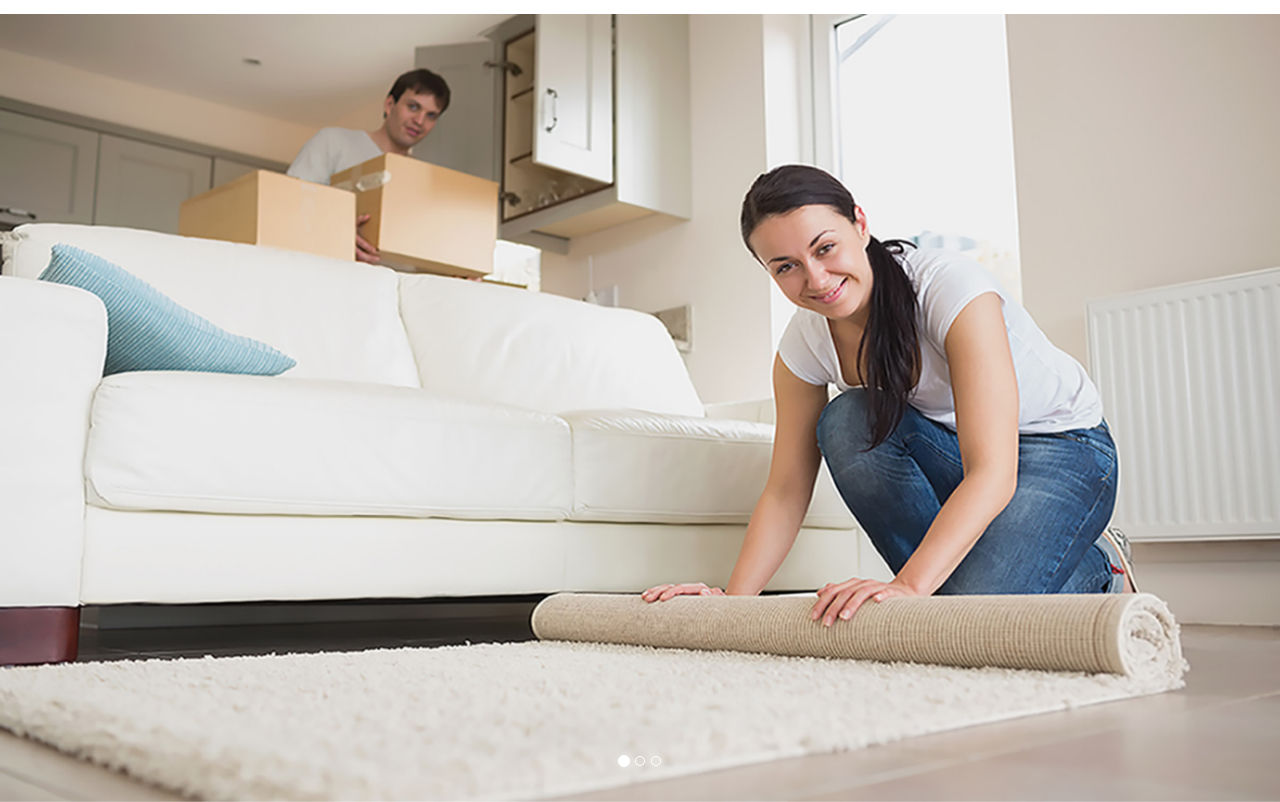
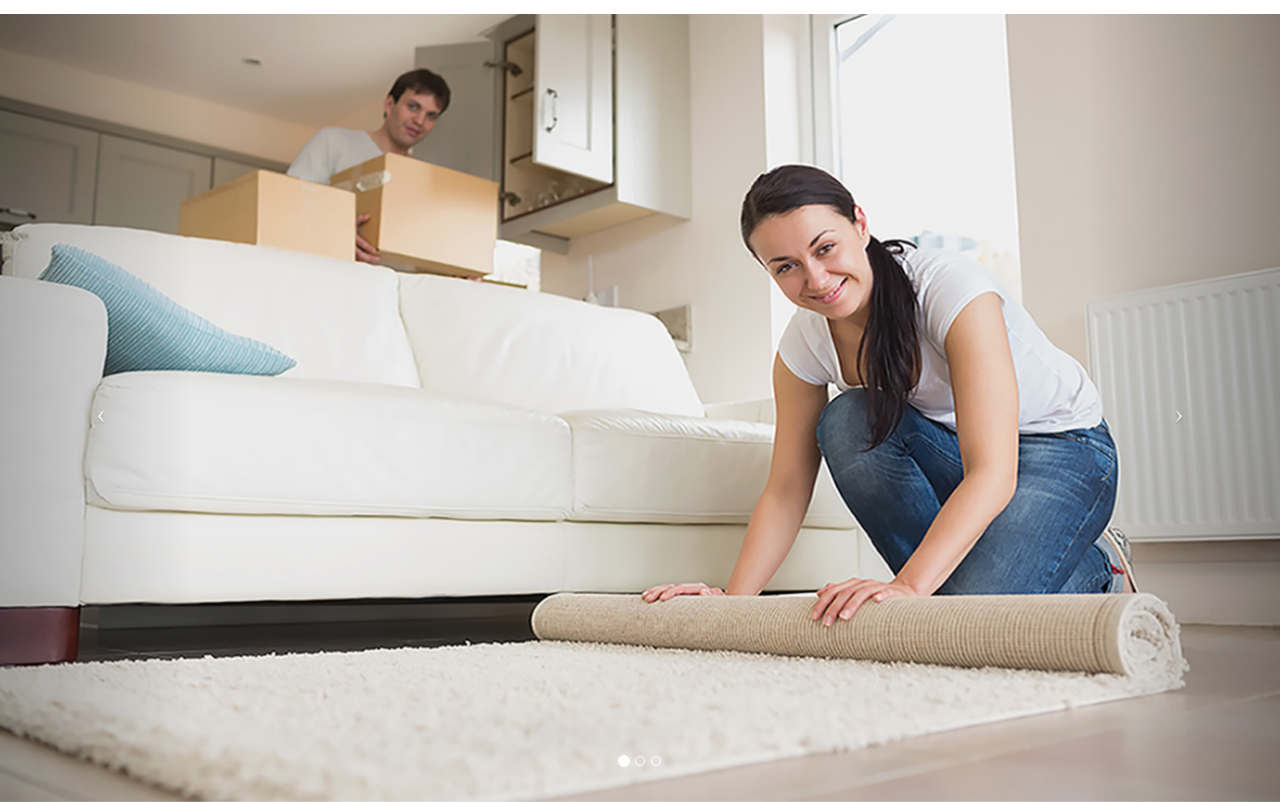
Before and after one commit to snelakanti/Quality-Movers, a plain HTML site: page index.html in a window 1280 px wide. Shown: the part 58-860 px from the top of the page. Drawn offline with nearby package versions, Linux system fonts and the light colour scheme.

Commit message:
add carousel indicators

```diff
--- a/index.html
+++ b/index.html
@@ -114,6 +114,15 @@
                 <img src="shutterstock_119369974.jpg" alt="carpet" class="img-responsive">
             </div>
         </div>
+ <a class="carousel-control left" href="#myCarousel" data-slide="prev">
+
+    <span class ="icon-prev"></span>
+ </a>
+
+ <a class="carousel-control right" href="#myCarousel" data-slide="next">
+
+        <span class ="icon-next"></span>
+     </a>
 
 
     </div>
```
